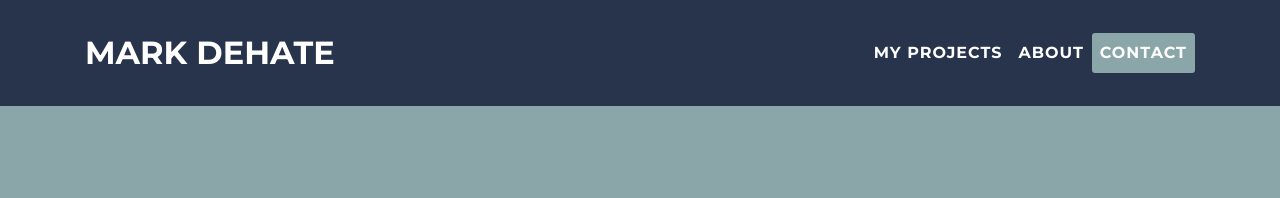
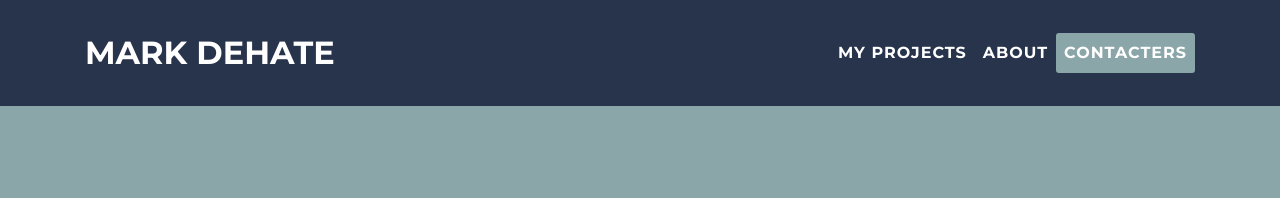
Before and after one commit to mrdehate/mrdehate.github.io, a Jekyll site: the page built from index.html, in a window 1280 px wide. Shown: the top 198 px of the page. Built offline with Jekyll 4.4.1, drawn with Linux system fonts in a browser that asks for light colours; comment, search, counter and statistics services are not loaded.

Commit message:
Testing to see if this works

```diff
--- a/_layouts/default.html
+++ b/_layouts/default.html
@@ -74,7 +74,7 @@ height="0" width="0" style="display:none;visibility:hidden"></iframe></noscript>
                         <a class="nav-link" href="#about">About</a>
                     </li>
                     <li class="nav-item">
-                        <a class="nav-link" href="#contact">Contact</a>
+                        <a class="nav-link" href="#contact">Contacters</a>
                     </li>
                 </ul>
             </div>
```
